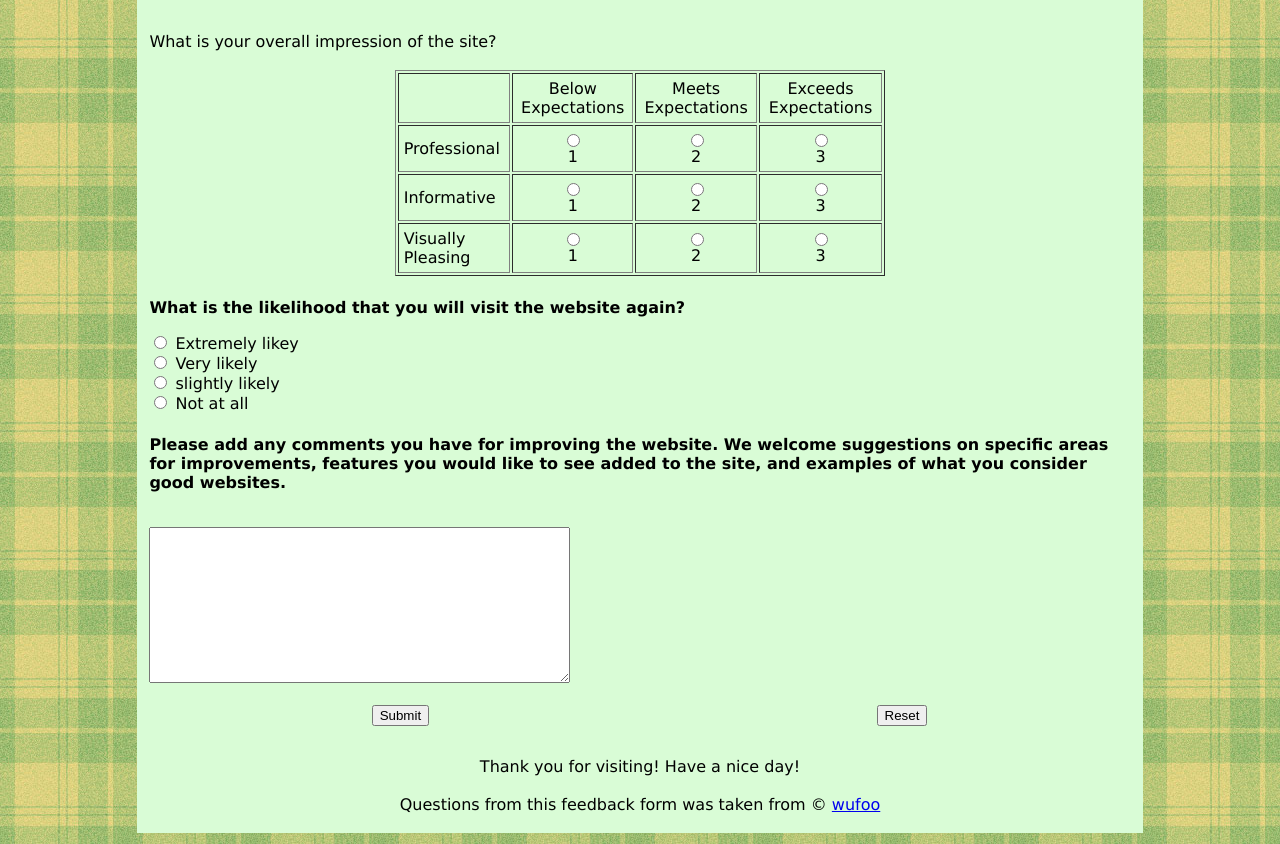
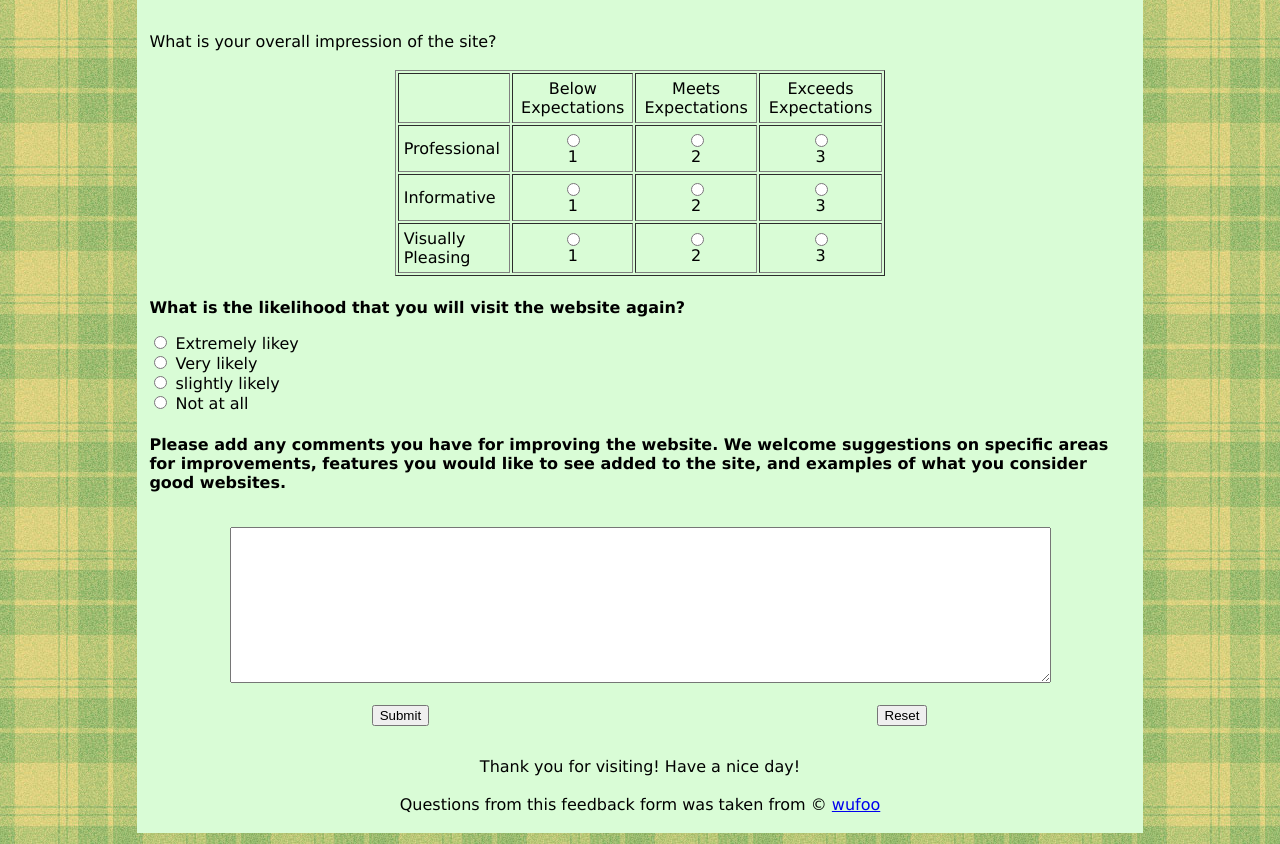
Before and after one commit to PangWasHere/personal_website_HTML, a plain HTML site: page feedback_form.html in a window 1280 px wide. Shown: the part 660-1504 px from the top of the page. Drawn offline with Linux system fonts and the light colour scheme.

Commit message:
Fixed the textarea in feedback form

```diff
--- a/feedback_form.html
+++ b/feedback_form.html
@@ -57,7 +57,7 @@
 		<input type="radio" name="visit_again" /> Not at all<br />
 		</td></tr>
 		<td colspan=2><strong><p>Please add any comments you have for improving the website. We welcome suggestions on specific areas for improvements, features you would like to see added to the site, and examples of what you consider good websites.</p></strong><br />
-		<textarea cols=50 rows=10></textarea></td></tr>
+		<center><textarea cols=100 rows=10></textarea></center></td></tr>
 		<tr><td align=center><input type="submit" /></td><td align=center><input type="reset" /></td></tr>
 		</table>
 		<br />
```
